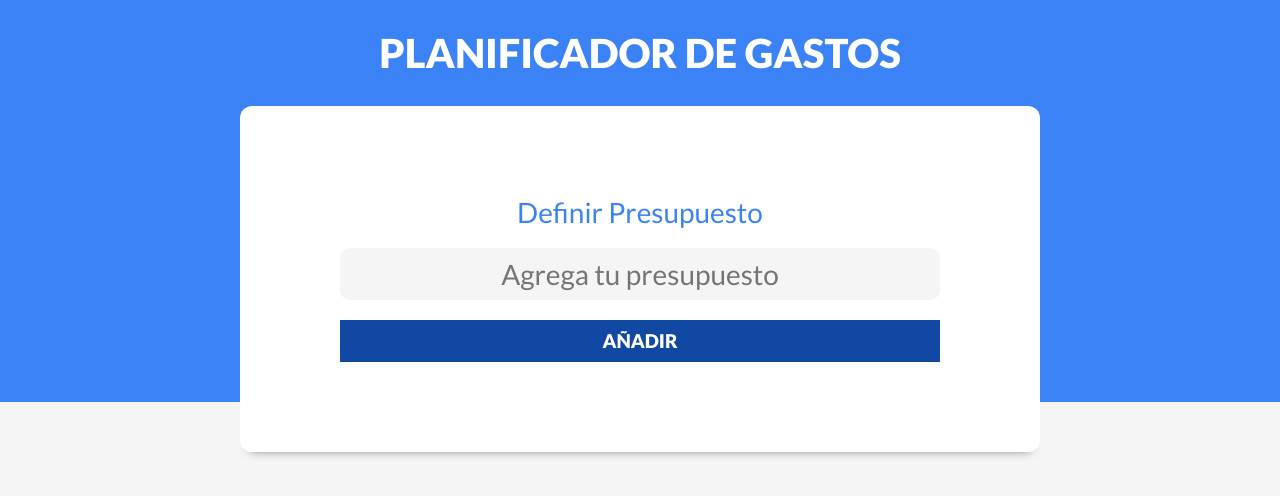
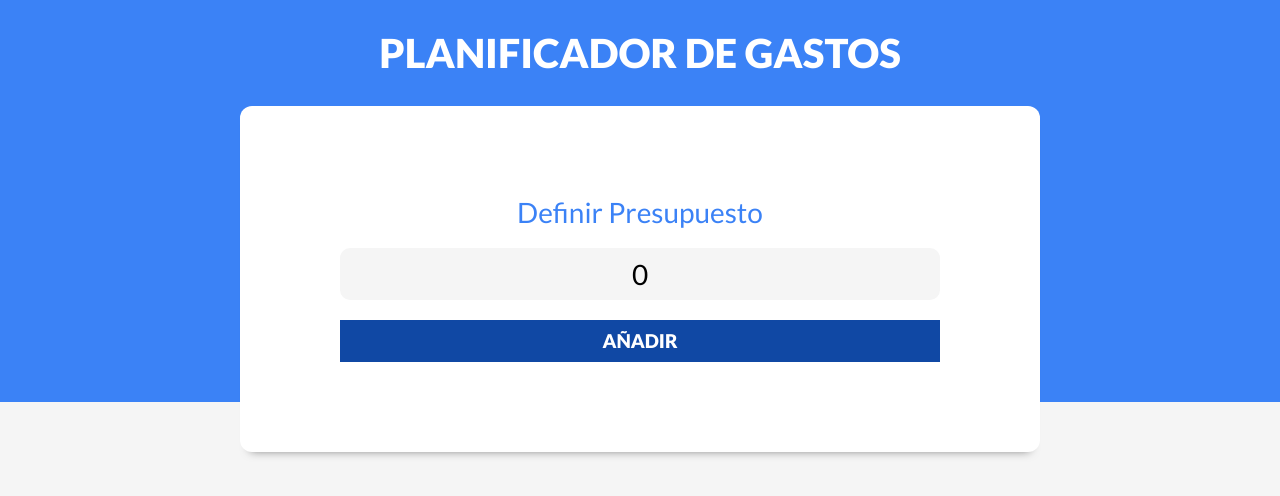
Before and after one commit to EmilianoQuiroz/aplicacion-presupuestos, a React (Vite) app: page / in a window 1280 px wide. Shown: the top 496 px of the page. Built offline with nearby package versions, Linux system fonts and the light colour scheme.

Commit message:
Creacion del formulario de presupuesto

```diff
--- a/src/App.jsx
+++ b/src/App.jsx
@@ -1,14 +1,18 @@
 import { useState } from 'react'
 // Importamos el Header
 import Header from './components/Header'
+
 function App() {
 
+  const [presupuesto, setPresupuesto] = useState(0)
+
   return (
-    <>
       <div>
-        <Header />
+        <Header
+          presupuesto={presupuesto}
+          setPresupuesto={setPresupuesto}
+        />
       </div>
-    </>
   )
 }
 
--- a/src/components/Header.jsx
+++ b/src/components/Header.jsx
@@ -2,11 +2,14 @@
 // Importamos el componente NuevoPresupuesto
 import NuevoPresupuesto from './NuevoPresupuesto'
 
-const Header = () => {
+const Header = ({ presupuesto, setPresupuesto }) => {
   return (
     <header>
         <h1>Planificador de gastos</h1>
-        <NuevoPresupuesto />
+        <NuevoPresupuesto
+          presupuesto={presupuesto}
+          setPresupuesto={setPresupuesto}
+        />
     </header>
   )
 }
--- a/src/components/NuevoPresupuesto.jsx
+++ b/src/components/NuevoPresupuesto.jsx
@@ -1,6 +1,6 @@
 import React from 'react'
 
-const NuevoPresupuesto = () => {
+const NuevoPresupuesto = ({ presupuesto, setPresupuesto }) => {
   return (
     <div className='contenedor-presupuesto contenedor sombra'>
         <form className="formulario">
@@ -11,6 +11,8 @@
                     className="nuevo-presupuesto"
                     type="text"
                     placeholder="Agrega tu presupuesto"
+                    value={presupuesto}
+                    onChange={(e) => setPresupuesto(e.target.value)}
                 />
             </div>
 
```
